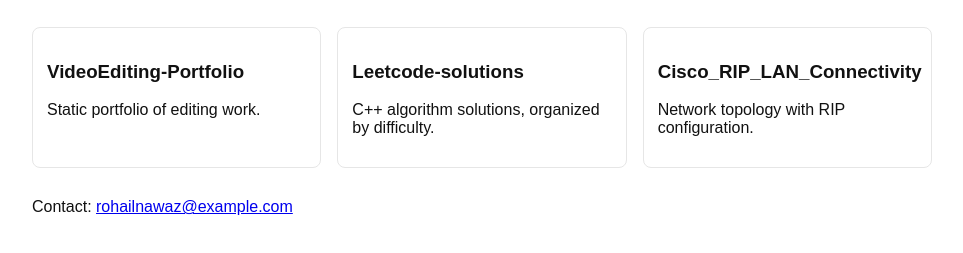
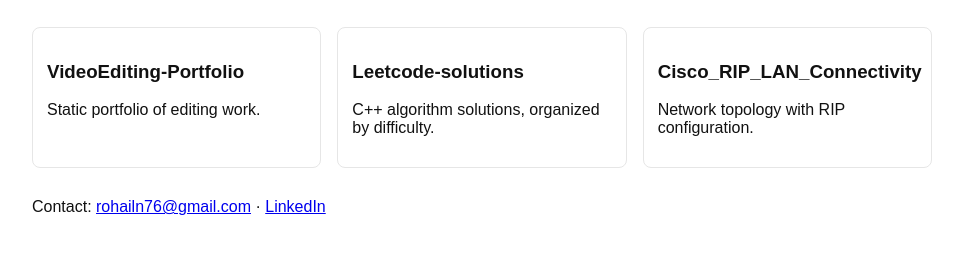
Before and after one commit to rohailk6/rohailk6, a plain HTML site: page docs/index.html in a window 1280 px wide. Shown: the part 147-400 px from the top of the page, without its empty margins (158-1121 px from the left). Drawn offline with Linux system fonts and the light colour scheme.

Commit message:
chore: update contact info (LinkedIn, email)

```diff
--- a/docs/index.html
+++ b/docs/index.html
@@ -25,6 +25,6 @@
     <div class="card"><h3>Leetcode-solutions</h3><p>C++ algorithm solutions, organized by difficulty.</p></div>
     <div class="card"><h3>Cisco_RIP_LAN_Connectivity</h3><p>Network topology with RIP configuration.</p></div>
   </section>
-  <footer style="margin-top:30px">Contact: <a href="mailto:rohailnawaz@example.com">rohailnawaz@example.com</a></footer>
+  <footer style="margin-top:30px">Contact: <a href="mailto:rohailn76@gmail.com">rohailn76@gmail.com</a> · <a href="https://www.linkedin.com/in/rohail-nawaz">LinkedIn</a></footer>
 </body>
 </html>
```
Also changed, not shown: 1 other file.
